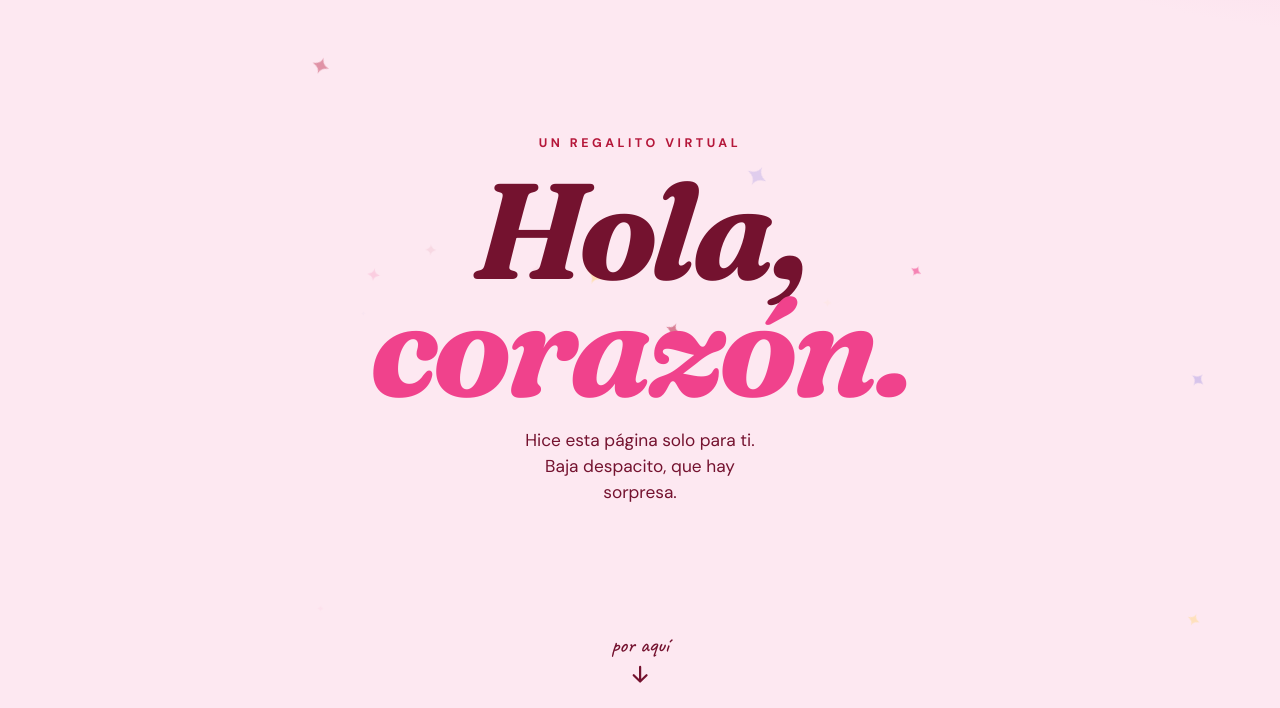
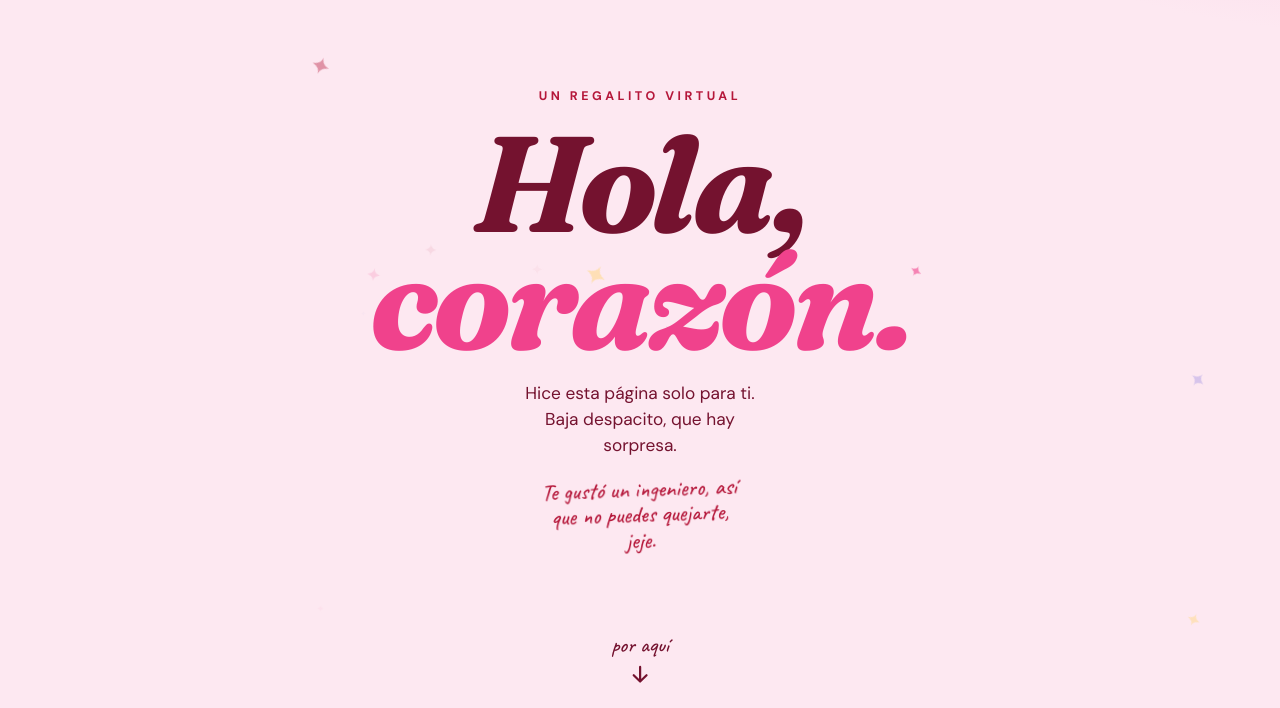
Before and after one commit to TeddyArellano/para-ti, a plain HTML site: page index.html in a window 1280 px wide. Shown: the part 92-800 px from the top of the page. Drawn offline with Linux system fonts and the light colour scheme.

Commit message:
Agrega nota del ingeniero

```diff
--- a/index.html
+++ b/index.html
@@ -73,6 +73,7 @@
   .hero h1 span { display: block; animation: rise 1.1s cubic-bezier(.2,.8,.2,1) both; }
   .hero h1 span:nth-child(2) { animation-delay: .18s; color: var(--hot); }
   .hero p { font-size: 1.08rem; max-width: 22ch; margin-inline: auto; animation: rise 1.1s .45s cubic-bezier(.2,.8,.2,1) both; }
+  .hero p.wink { font-family: var(--hand); font-size: 1.45rem; line-height: 1.1; color: var(--roof); max-width: 20ch; margin-top: 18px; rotate: -2deg; animation-delay: .75s; }
   .hero .eyebrow { animation: rise 1s cubic-bezier(.2,.8,.2,1) both; }
   @keyframes rise { from { opacity: 0; transform: translateY(40px); } to { opacity: 1; transform: none; } }
   .scroll-cue { position: absolute; bottom: 26px; left: 50%; translate: -50% 0; font-family: var(--hand); font-size: 1.35rem; display: grid; justify-items: center; gap: 2px; animation: bob 1.8s ease-in-out infinite; }
@@ -213,6 +214,7 @@
     <span class="eyebrow">Un regalito virtual</span>
     <h1><span>Hola,</span><span>corazón.</span></h1>
     <p>Hice esta página solo para ti. Baja despacito, que hay sorpresa.</p>
+    <p class="wink">Te gustó un ingeniero, así que no puedes quejarte, jeje.</p>
   </div>
   <div class="scroll-cue" aria-hidden="true">por aquí
     <svg width="22" height="22" viewBox="0 0 24 24" fill="none" stroke="currentColor" stroke-width="2.4" stroke-linecap="round" stroke-linejoin="round"><path d="M12 4v15M5 13l7 7 7-7"/></svg>
```
